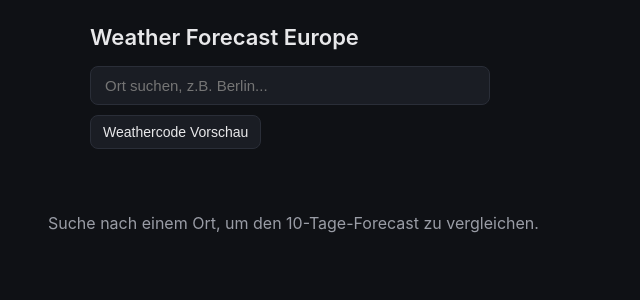
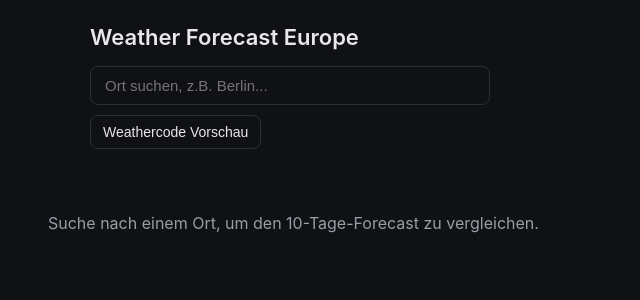
Before and after one commit to trett1004/weather-compare, a React (Vite) app: page / in a window 1280 px wide. Shown: the top 300 px of the page, without its empty margins (0-640 px from the left). Built offline with nearby package versions, Linux system fonts and the light colour scheme.

Commit message:
style: allign card background with root background

```diff
--- a/style.css
+++ b/style.css
@@ -1,6 +1,6 @@
 :root {
   --bg: #0f1115;
-  --card-bg: #1a1d24;
+  --card-bg: #0f1115;
   --border: #2a2e38;
   --text: #e8e8ea;
   --text-dim: #9a9da6;
@@ -270,6 +270,8 @@ h1 {
   margin-left: calc(50% - 50vw);
   margin-right: calc(50% - 50vw);
   border-radius: 0;
+  border: none; /* remove visible frame */
+  padding: 0; /* remove inner padding so child table can touch edges */
 }
 
 /* Use together: make table fill the card and optionally edge-bleed */
```
